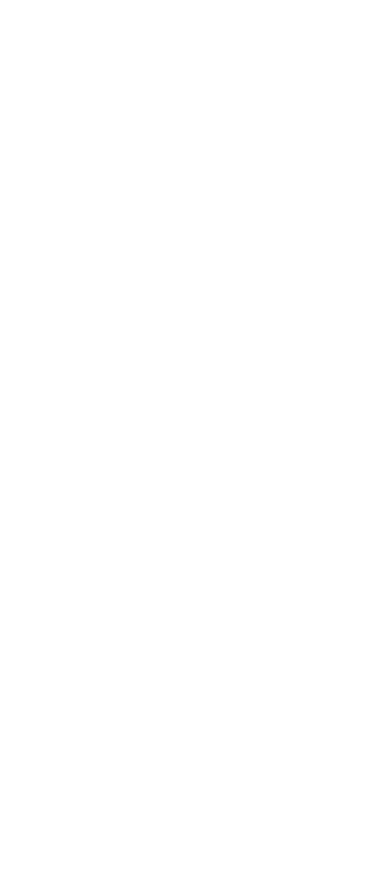
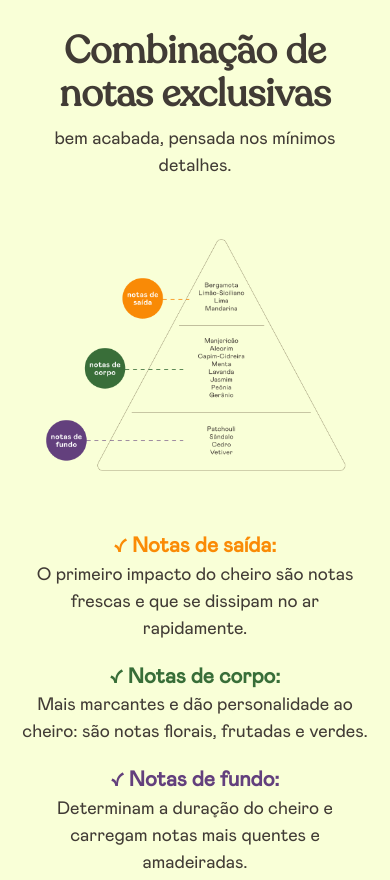
Before and after one commit to holistixbr/teste-frontend, a website: page src/index.html in a window 390 px wide. Shown: the top 880 px of the page. Before the commit the page ends 844 px from the top, so only its background shows below. Drawn offline with Linux system fonts and the light colour scheme.

Commit message:
feature(style): conteudo e estilo mobile

```diff
--- a/src/index.html
+++ b/src/index.html
@@ -24,5 +24,38 @@
 </head>
 
 <body>
+    <main class="page-wrapper">
+        <section class="section --general-info">
+            <h1 class="head-title">Combinação de notas exclusivas</h1>
+            <p class="subtitle" role="doc-subtitle">bem acabada, pensada nos mínimos detalhes.</p>
+            <picture class="picture-piramide">
+                <source srcset="./images/home-spray-piramide.png" media="all">
+                <img class="img" src="./images/home-spray-piramide.png" alt="Piramide de notas de saida de corpo e notas de fundo">
+            </picture>
+            <ul class="notes-list">
+                <li class="notes --orange">
+                    <h3 class="note-title --orange" data-icon="✓">Notas de saída:</h3>
+                    <p class="desc">O primeiro impacto do cheiro são notas frescas e que se dissipam no ar rapidamente.</p>
+                </li>
+                <li class="notes --green">
+                    <h3 class="note-title --green" data-icon="✓">Notas de corpo:</h3>
+                    <p class="desc">Mais marcantes e dão personalidade ao cheiro: são notas florais, frutadas e verdes.</p>
+                </li>
+                <li class="notes --purple">
+                    <h3 class="note-title --purple" data-icon="✓">Notas de fundo:</h3>
+                    <p class="desc">Determinam a duração do cheiro e carregam notas mais quentes e amadeiradas.</p>
+                </li>
+            </ul>
+        </section>
+        <section class="section --how-to-use">
+            <h1 class="head-title">Como usar</h1>
+            <p class="subtitle" role="doc-subtitle">Borrife no ambiente sempre que desejar, seu cheiro é revigorante.</p>
+            <picture class="picture-spray">
+                <source srcset="./images/home-spray-3.jpg" media="all">
+                <img class="img" src="./images/home-spray-3.jpg" alt="Home Spray sendo usado por uma pessoa">
+            </picture>
+            <p class="warning">Este produto foi desenvolvido para aplicação em tecidos e ambientes e não deve ser utilizado na pele.</p>
+        </section>
+    </main>
 </body>
 </html>
--- /dev/null
+++ b/src/styl/fonts.styl
@@ -0,0 +1,20 @@
+@font-face
+  font-family Recoleta
+  font-weight 400
+  font-style normal
+  src url(../static/fonts/Recoleta-Regular.woff2)
+  font-display swap
+
+@font-face
+  font-family MabryPro-Bold
+  font-weight 700
+  font-style bold
+  src url(../static/fonts/MabryPro-Bold.woff2)
+  font-display swap
+
+@font-face
+  font-family MabryPro-Regular
+  font-weight 400
+  font-style normal
+  src url(../static/fonts/MabryPro-Regular.woff2)
+  font-display swap
--- a/src/styl/main.styl
+++ b/src/styl/main.styl
@@ -1 +1,69 @@
-@require './variables/breakpoints.styl'
+@require './fonts.styl';
+@require './reset.styl';
+@require './variables/fonts.styl';
+@require './variables/colors.styl';
+@require './variables/breakpoints.styl';
+
+
+body,
+html
+  font-family MabryPro-Regular, sans-serif
+  font-weight normal
+  font-size medium
+  color brown-text
+
+
+// Page Wrapper
+.page-wrapper
+  display grid
+  grid-template-rows 1fr 1fr
+  height 100%
+
+
+// Page h1
+.head-title
+  margin-bottom 10px
+  font-family: Recoleta, serif
+  font-size: big
+  line-height 43px
+
+
+// Page sections
+.section
+  padding 30px 20px
+  text-align: center
+  &.--general-info
+    background-color yellow
+    .subtitle
+      padding 0 1rem
+  &.--how-to-use
+    background-color brown-bg
+    color beige
+
+
+
+// Notes list
+.notes-list
+  > .notes
+    margin-bottom 1rem
+    &.--orange::marker
+      color orange
+    &.--green::marker
+      color green
+    &.--purple::marker
+      color purple
+
+
+// Page h3 - Note Title
+.note-title
+  &::before
+    display inline-block
+    content attr(data-icon);
+    padding-right 5px
+    font-size medium
+  &.--orange
+    color orange
+  &.--green
+    color green
+  &.--purple
+    color purple
--- /dev/null
+++ b/src/styl/reset.styl
@@ -0,0 +1,47 @@
+/*
+  Josh's Custom CSS Reset
+  https://www.joshwcomeau.com/css/custom-css-reset/
+*/
+*, *::before, *::after
+  box-sizing: border-box;
+
+*
+  margin: 0;
+
+html,
+body
+  height: 100%;
+
+body
+  line-height: 1.5;
+  -webkit-font-smoothing: antialiased;
+
+img,
+picture,
+video,
+canvas,
+svg
+  display: block
+  max-width: 100%
+
+input,
+button,
+textarea,
+select {
+  font: inherit;
+}
+p,
+h1,
+h2,
+h3,
+h4,
+h5,
+h6 {
+  overflow-wrap: break-word;
+}
+
+ul,
+ol,
+li
+  padding-inline-start: 0
+  list-style: none
--- /dev/null
+++ b/src/styl/variables/colors.styl
@@ -0,0 +1,8 @@
+yellow = #F9FFD7
+brown-bg = #423B34
+brown-text = #413B35
+beige = #F0EBDE
+
+orange = #FA8B06
+green = #386E38
+purple = #63407D
--- /dev/null
+++ b/src/styl/variables/fonts.styl
@@ -0,0 +1,3 @@
+big = 38px
+medium = 18px
+small = 14px
```
Also changed, not shown: src/css/main.css, src/images/home-spray-3.jpg (added), src/images/home-spray-piramide.png (added), src/static/fonts/MabryPro-Bold.woff2 (added), src/static/fonts/MabryPro-Regular.woff2 (added), src/static/fonts/Recoleta-Medium.woff2 (added), src/static/fonts/Recoleta-Regular.woff2 (added).
